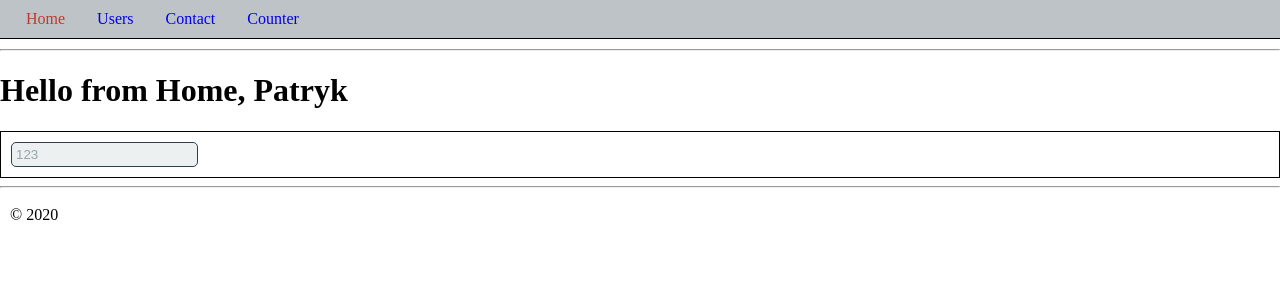
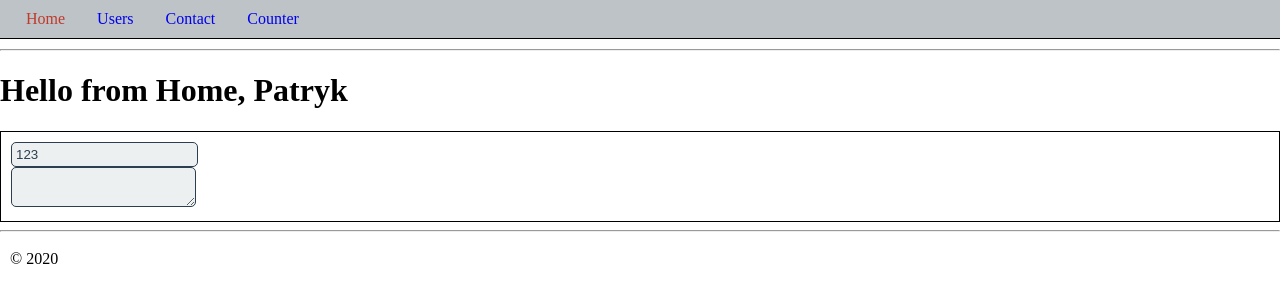
Before and after one commit to patrykomiotek/pd-react-app, a React (Create React App) app: page / in a window 1280 px wide. Shown: the top 302 px of the page. Built offline with nearby package versions, Linux system fonts and the light colour scheme.

Commit message:
styled textarea and colors palette

```diff
--- a/src/components/Form/TextBox.js
+++ b/src/components/Form/TextBox.js
@@ -1,5 +1,6 @@
 import styled from 'styled-components';
 
+import colors from './colors';
 // <TextBox value="123" className="ala" />
 // <TextBox className="ola" value="123" className="ala" />
 
@@ -7,16 +8,15 @@ function TextBox({className, ...restProps}) {
   return <input type="text" className={className} {...restProps} />;
 }
 
-const green = '#27ae60';
 const TextBoxStyled = styled(TextBox)`
-  background-color: #ecf0f1;
-  color: ${green};
-  border: #2c3e50 1px solid;
+  background-color: ${colors.backgroundColor};
+  color: ${colors.color};
+  border: ${colors.borderColor} 1px solid;
   border-radius: 5px;
   padding: 4px;
 
   &::placeholder {
-    color: #95a5a6;
+    color: ${colors.borderColor};
   }
 `;
 
--- a/src/components/Form/Textarea.js
+++ b/src/components/Form/Textarea.js
@@ -0,0 +1,20 @@
+import styled from 'styled-components';
+
+import colors from './colors';
+// <TextBox value="123" className="ala" />
+// <TextBox className="ola" value="123" className="ala" />
+
+function Textarea({className, ...restProps}) {
+  return <textarea className={className} {...restProps} />;
+}
+
+const TextareaStyled = styled(Textarea)`
+  background-color: ${colors.backgroundColor};
+  color: ${colors.color};
+  border: ${colors.borderColor} 1px solid;
+  border-radius: 5px;
+  padding: 4px;
+`;
+
+export {Textarea};
+export default TextareaStyled;
--- /dev/null
+++ b/src/components/Form/colors.js
@@ -0,0 +1,9 @@
+const colors = {
+  backgroundColor: '#ecf0f1',
+  color: '#27ae60',
+  borderColor: '#2c3e50',
+  placeholderColor: '#95a5a6',
+};
+
+export default colors;
+// import colors from './colors';
--- a/src/components/Form/index.js
+++ b/src/components/Form/index.js
@@ -2,4 +2,4 @@
 export {default as Form} from './Form';
 export {default as TextBox} from './TextBox';
 // export {default as Select} from './Select';
-// export {default as Textarea} from './Textarea';
+export {default as Textarea} from './Textarea';
--- a/src/pages/Home/Home.js
+++ b/src/pages/Home/Home.js
@@ -1,6 +1,6 @@
 import React, {useState, useEffect} from 'react';
 
-import {Form, TextBox} from '../../components/Form';
+import {Form, TextBox, Textarea} from '../../components/Form';
 
 function Home() {
   const [user, setUser] = useState({
@@ -36,7 +36,12 @@ function Home() {
     <div>
       <h1>Hello from Home, {user.name}</h1>
       <Form>
-        <TextBox onChange={handleChange} placeholder="123" />
+        <div>
+          <TextBox onChange={handleChange} placeholder="123" />
+        </div>
+        <div>
+          <Textarea />
+        </div>
       </Form>
     </div>
   );
```
